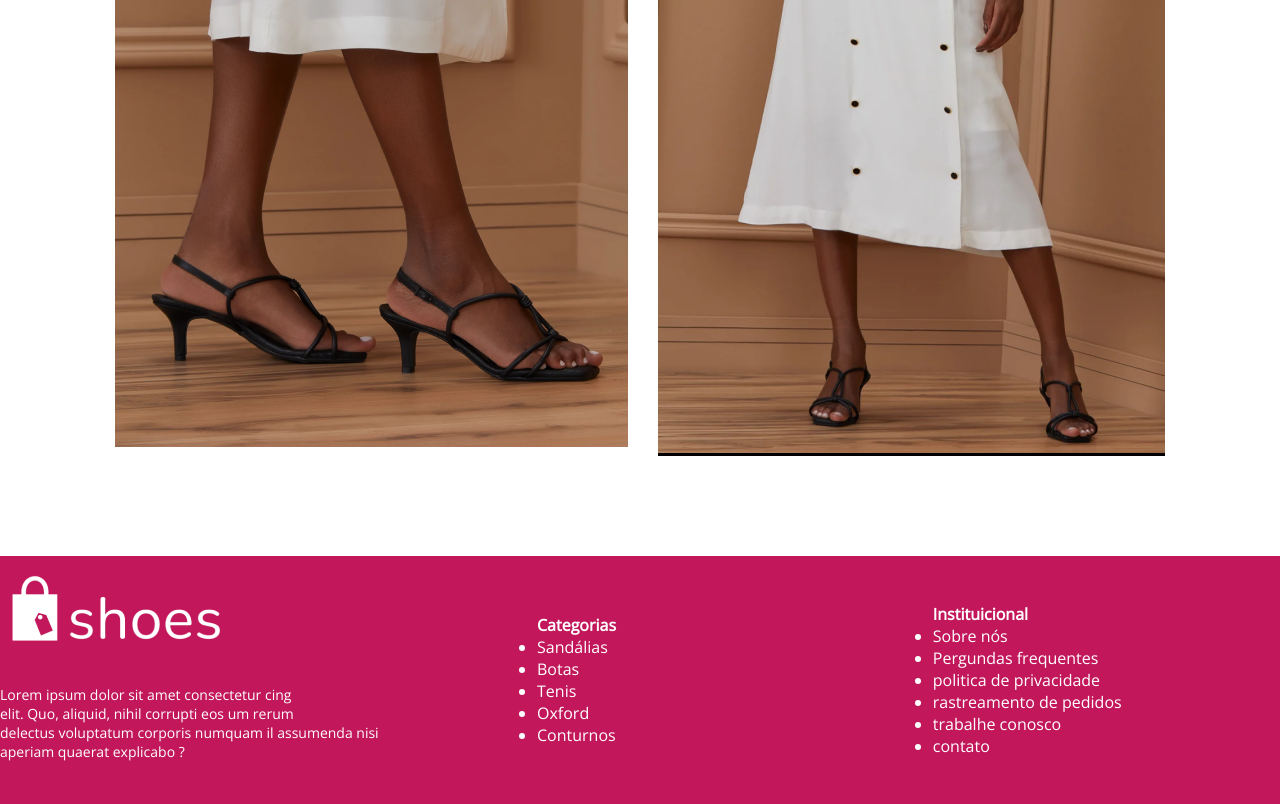
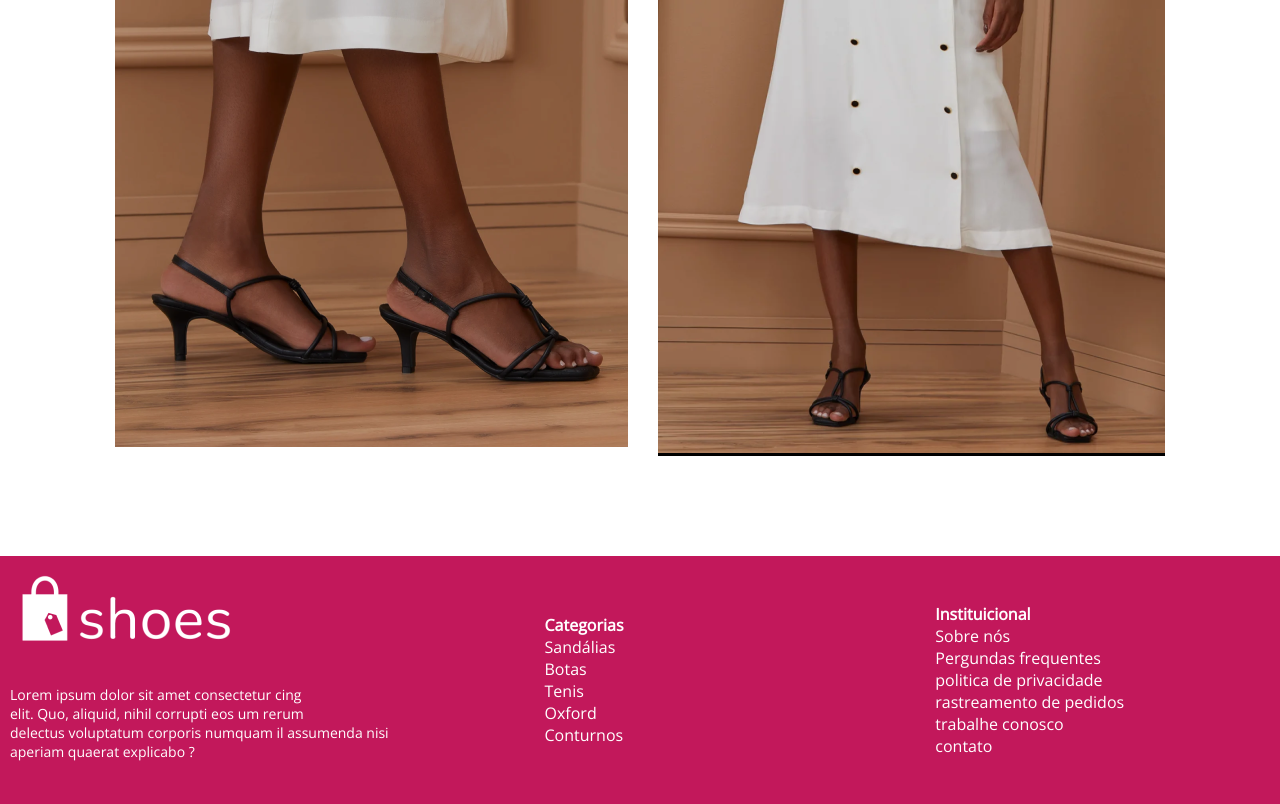
Before and after one commit to educavalcante/storex, a plain HTML site: page index.html in a window 1280 px wide. Shown: the part 2732-3536 px from the top of the page. Drawn offline with nearby package versions, Linux system fonts and the light colour scheme.

Commit message:
comit final

```diff
--- a/style.css
+++ b/style.css
@@ -190,11 +190,13 @@ justify-content: center;
     background-color:  rgba(194, 24, 91, 1);
     color: white;
     font-size: 2rem;
+    padding-left: 10px;
 }
 
 .footer-1colum p{
     color: white;
     font-size: 1.4rem;
+
 }
 
 .footer-2colum{
@@ -204,4 +206,11 @@ justify-content: center;
     margin: auto;
     font-size: 1.6rem;
 
+
 }
+
+.footer-2colum li{
+
+    list-style: none;
+
+}
```
